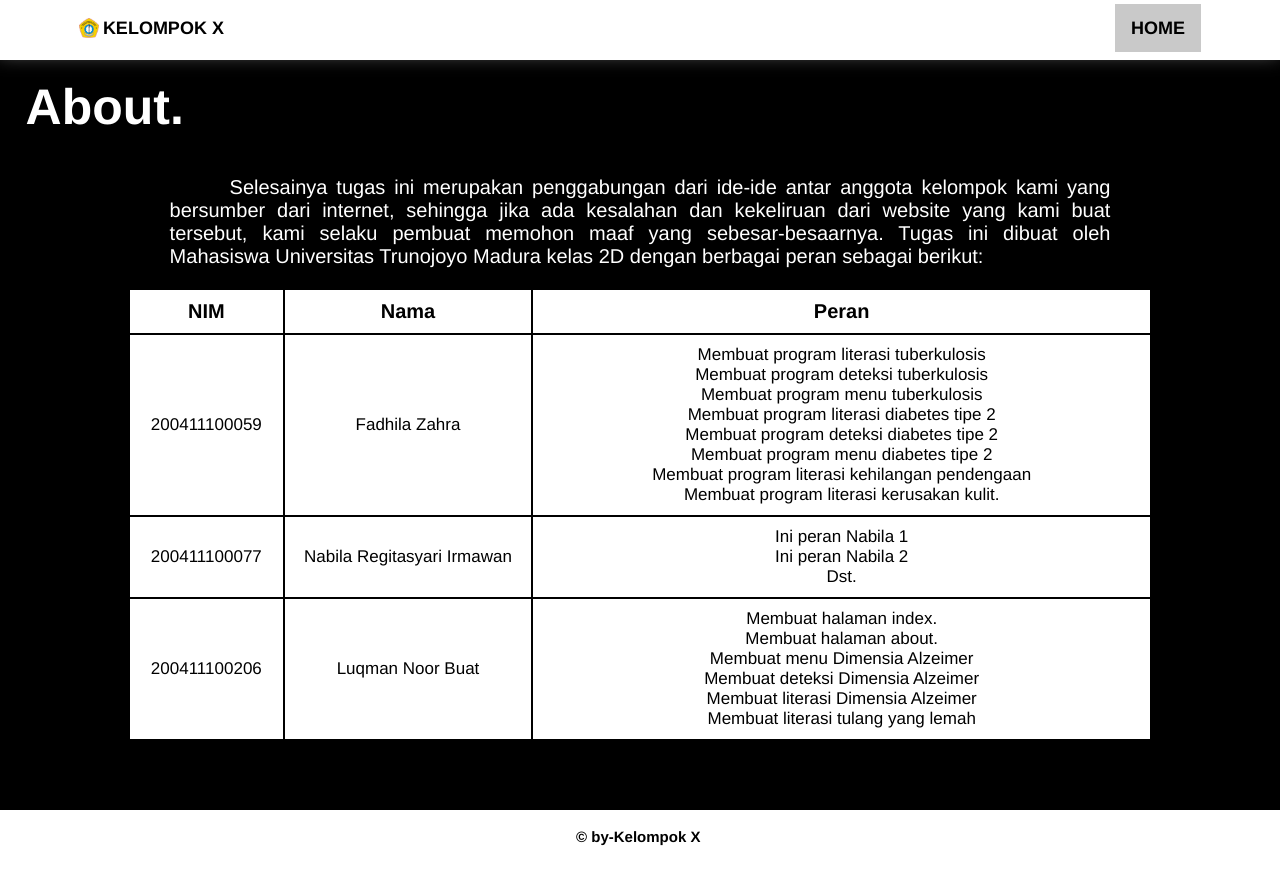
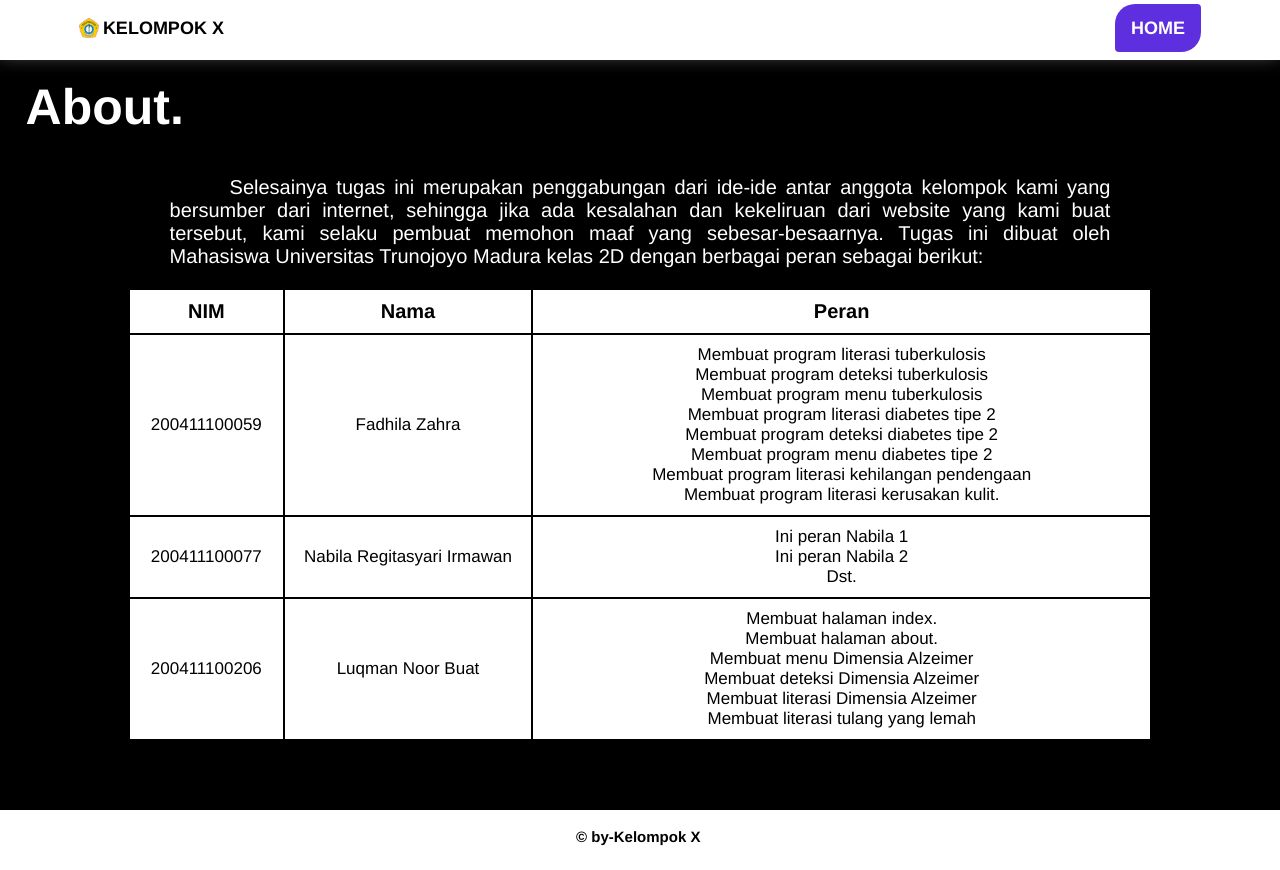
Before and after one commit to Luqman-Noor-Buat/Penyakit_Akibat_Asap_Rokok, a plain HTML site: page about.html in a window 1280 px wide. In both pictures the pointer is over the link "HOME". Drawn offline with Linux system fonts and the light colour scheme.

Commit message:
Memperbarui tampilan hover pada navbar

```diff
--- a/about.html
+++ b/about.html
@@ -50,7 +50,13 @@
         font-family: "Helvetica", sans-serif;
       }
       .huruf_navbar:hover {
-        background-color: rgb(201, 201, 201);
+        background-color: #5d2fdf;
+        color: white;
+        border-radius: 20px 4px;
+        /*background-color: rgb(201, 201, 201);*/
+      }
+      .huruf_navbar:focus {
+        box-shadow: 0 0 0 3px #8659e9;
       }
       .menu_mobile {
         position: relative;
```
